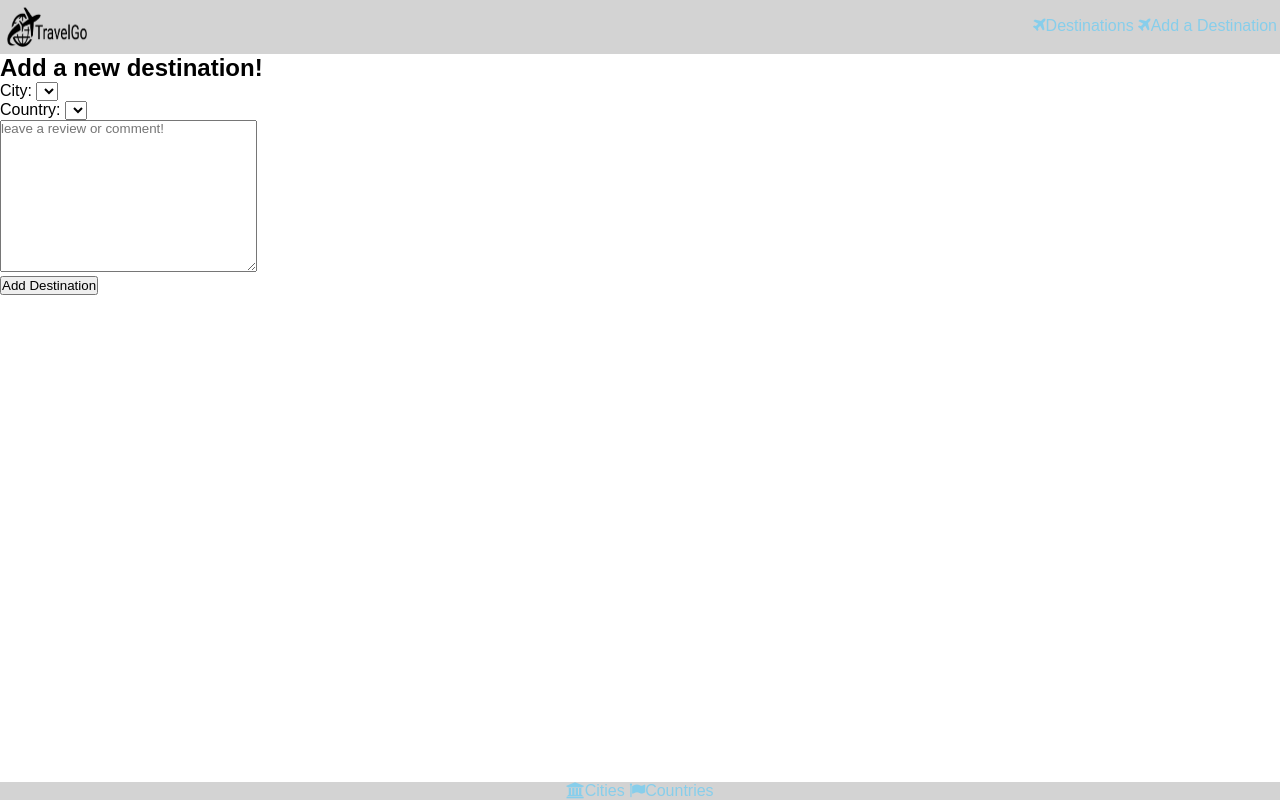
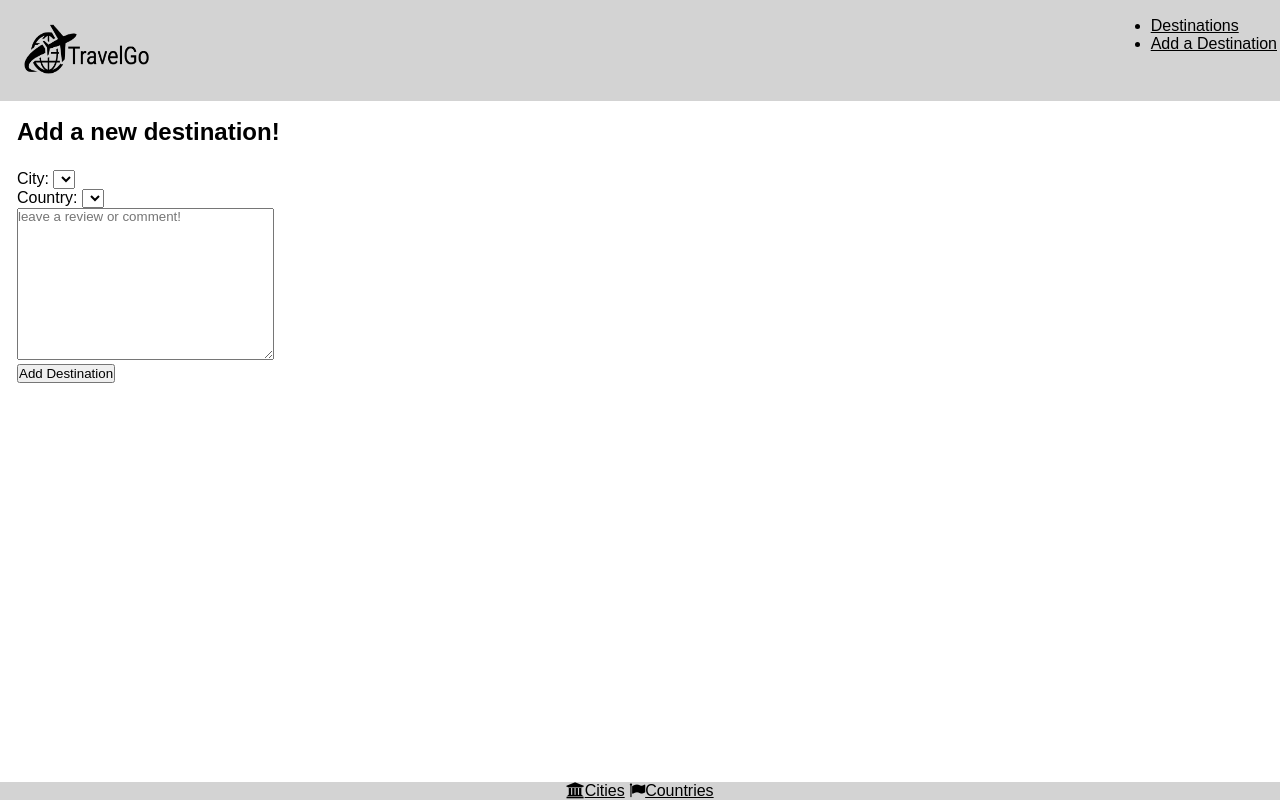
Before and after one commit to EuanCrawford/travel_bucket_list_project, a Flask app: page /destinations/new in a window 1280 px wide. Run offline with Flask 3, Linux system fonts and the light colour scheme; data that the repository does not hold is empty; some libraries are stand-ins or nearby versions.

Commit message:
set header and footer in css working on making destinations a grid

```diff
--- a/static/style.css
+++ b/static/style.css
@@ -6,8 +6,10 @@
 
 .logo img {
     float: left;
-    height: 40px;
-    width: 80px;
+    margin: 10px;
+    padding: 7px;
+    height: 50px;
+    width: 125px;
 
 }
 
@@ -18,12 +20,12 @@
     width: 100%;
     padding: 7px;
     overflow: hidden;
+    padding-bottom: 10px;
 }
 
 ul.menu {
-    text-align: right;
-    align-items: right;
     padding: 10px;
+    float: right;
 }
 
 footer {
@@ -38,18 +40,44 @@ footer {
 }
 
 a {
-    color: skyblue;
-    text-decoration: none;
+    color: black;
 }
 
 a:hover {
     color: gray;
-    text-decoration: underline;
 }
 
-#content {
+.destinations-container {
     display: grid;
-    grid-template-columns: 95px 1fr;
+    grid-template-columns: 1fr;
+    margin: 10px;
+    padding: 7px;
+}
+
+.country-container {
+    display: grid;
+    grid-template-columns: 1fr 1fr 1fr;
+    margin: 10px;
+    padding: 7px;
+}
+
+.city-container {
+    display: grid;
+    grid-template-columns: 1fr 1fr 1fr;
+    margin: 10px;
+    padding: 7px;
+}
+
+.show-city-container {
+    display: grid;
+    grid-template-columns: 1fr 1fr 1fr;
+    margin: 10px;
+    padding: 7px;
+}
+
+.show-country-container {
+    display: grid;
+    grid-template-columns: 1fr 1fr 1fr;
     margin: 10px;
     padding: 7px;
 }
@@ -59,3 +87,28 @@ a:hover {
     padding: 7px;
     color: darkgray;
 }
+
+.edit-title {
+    margin: 10px;
+    padding: 7px;
+}
+
+.show-title {
+    margin: 10px;
+    padding: 7px;
+}
+
+.home-screen {
+    margin: 10px;
+    padding: 7px;
+}
+
+.new-title {
+    margin: 10px;
+    padding: 7px;
+}
+
+.new-dest, .new-city, .new-country {
+    margin: 10px;
+    padding: 7px;
+}
--- a/templates/base.html
+++ b/templates/base.html
@@ -14,8 +14,8 @@
         <nav>
             <a href="/" class="logo"><img src="static/images/logo.png"></a>
             <ul class="menu">
-                <a href="/destinations"><i class="fa-solid fa-plane fa fw"></i>Destinations</a>
-                <a href="/destinations/new"><i class="fa-solid fa-plane fa fw"></i>Add a Destination</a>
+                <li><a href="/destinations"></i>Destinations</a></li>
+                <li><a href="/destinations/new"></i>Add a Destination</a></li>
             </ul>
         </nav>
     </div>
--- a/templates/cities/index.html
+++ b/templates/cities/index.html
@@ -1,10 +1,10 @@
 {% extends 'base.html' %}
 {% block content %}
 
-<li><a href="/cities/new">New City</a></li>
+<li class="edit-title"><a href="/cities/new">New City</a></li>
 
 {% for city in all_cities %}
-    <div class="city">
+    <div class="city-container">
         <div class="content">
             <p><a href="/cities/{{city.id}}">{{city.name}}</a></p>
         </div>
--- a/templates/cities/new.html
+++ b/templates/cities/new.html
@@ -1,7 +1,8 @@
 {% extends 'base.html' %}
 {% block content %}
-<h2>Add a new city!</h2>
-<form action="/cities" method="POST">
+
+<h2 class="new-title">Add a new city!</h2>
+<form action="/cities" class="new-city" method="POST">
     <div>
         <label for="name">
             Name:
--- a/templates/cities/show.html
+++ b/templates/cities/show.html
@@ -1,6 +1,6 @@
 {% extends 'base.html' %}
 {% block content %}
-<div>
+<div class="show-city-container">
     <p>{{city.name}}</p>
     <p>{{city.country.name}}</p>
     <p><a href="/cities/{{city.id}}/edit">Edit</a></p>
--- a/templates/countries/index.html
+++ b/templates/countries/index.html
@@ -1,10 +1,10 @@
 {% extends 'base.html' %}
 {% block content %}
 
-<li><a href="/countries/new">New Country</a></li>
+<li class="edit-title"><a href="/countries/new">New Country</a></li>
 
 {% for country in all_countries %}
-    <div class="country">
+    <div class="country-container">
         <div class="content">
             <p><a href="/countries/{{country.id}}">{{country.name}}</a></p>
         </div>
--- a/templates/countries/new.html
+++ b/templates/countries/new.html
@@ -1,7 +1,8 @@
 {% extends 'base.html' %}
 {% block content %}
-<h2>Add a new country!</h2>
-<form action="/countries" method="POST">
+
+<h2 class="new-title">Add a new country!</h2>
+<form action="/countries" class="new-country" method="POST">
     <div>
         <label for="name">
             Name:
--- a/templates/countries/show.html
+++ b/templates/countries/show.html
@@ -1,6 +1,6 @@
 {% extends 'base.html' %}
 {% block content %}
-<div>
+<div class="show-country-container">
     <p>{{country.name}}</p>
     <p>{{country.continent}}</p>
     <p><a href="/countries/{{country.id}}/edit">Edit</a></p>
--- a/templates/destinations/index.html
+++ b/templates/destinations/index.html
@@ -4,8 +4,8 @@
     <a href="/destinations/visited">Visited</a>
     <a href="/destinations/unvisited">Unvisited</a>
 </div>
+<div class="destinations-container">
     {% for destination in destinations %}
-<div class="destinations-container">
         <div class="destinations">
             <div id="content">
                     <p>City: <a href="/destinations/{{destination.id}}">{{ destination.city.name }}</p></a><br>
@@ -26,7 +26,7 @@
         <div class="edit-buttons">
             <p><a href="/destinations/{{destination.id}}/edit">Edit</a></p>
         </div>
+    {% endfor %}
 </div>
-{% endfor %}
 
 {% endblock %}
--- a/templates/destinations/new.html
+++ b/templates/destinations/new.html
@@ -1,8 +1,8 @@
 {% extends 'base.html' %}
 {% block content %}
 
-<h2>Add a new destination!</h2>
-<form action="/destinations" method="POST">
+<h2 class="new-title">Add a new destination!</h2>
+<form action="/destinations" class="new-dest" method="POST">
     <div>
         <label for="city">
             City:
--- a/templates/destinations/unvisited.html
+++ b/templates/destinations/unvisited.html
@@ -2,7 +2,7 @@
 {% block content %}
 {% for destination in destinations %}
     {% if destination.visited != true %}
-        <p>{{ destination.city.name }}</p>
+        <p class="show-title">{{ destination.city.name }}</p>
     {% endif %}
 {% endfor %}
 {% endblock content %}
--- a/templates/destinations/visited.html
+++ b/templates/destinations/visited.html
@@ -2,7 +2,7 @@
 {% block content %}
 {% for destination in destinations %}
     {% if destination.visited %}
-        <p>{{ destination.city.name }}</p>
+        <p class="show-title">{{ destination.city.name }}</p>
     {% endif %}
 {% endfor %}
 {% endblock content %}
--- a/templates/index.html
+++ b/templates/index.html
@@ -1,13 +1,14 @@
 {% extends "base.html" %}
 {% block content %}
+<div class="home-screen">
     <h1>
         Welcome to your travel bucket list!
     </h1>
-
     <h2>
         Please add a destination to start!
     </h2>
     <div class="new-destination">
         <h3><a href="/destinations/new"><i class="fa-solid fa-plane fa fw"></i>Add a Destination</a></h3>
     </div>
+</div>
 {% endblock %}
```
Lines whose indentation alone changed are shown as unchanged.
